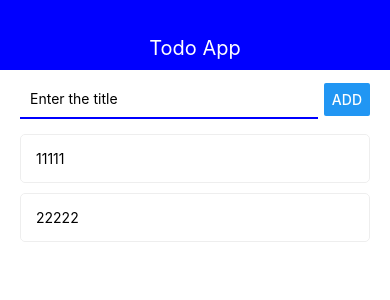
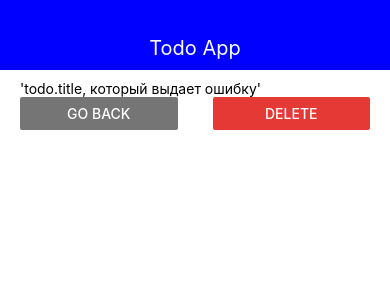
Before and after one commit to ilonAleks/ilonAleks-DEMO, a React Native app: screen / in a window 390 px wide. Shown: the top 300 px of the page. Built offline with nearby package versions, Linux system fonts and the light colour scheme.

Commit message:
конец 26 урока

```diff
--- a/App.js
+++ b/App.js
@@ -5,7 +5,7 @@ import { MainScreen } from './src/screens/MainScreen';
 import { TodoScreen } from './src/screens/TodoScreen';
 
 export default function App() {
-  const [todoId, setTodoId] = useState(null)
+  const [todoId, setTodoId] = useState('2')
   const [todos, setTodos] = useState([
     { id: '1', title: '11111' },
     { id: '2', title: '22222' },
--- a/src/screens/TodoScreen.js
+++ b/src/screens/TodoScreen.js
@@ -1,11 +1,31 @@
 import React from 'react'
 import { StyleSheet, Text, View, FlatList, Button } from 'react-native'
 
-export const TodoScreen = ({ goBack }) => {
-	return <View>
-		<Text>'todo.title, который выдает ошибку('</Text>
-		<Button title='Go back' onPress={goBack} />
-	</View>
+export const TodoScreen = ({ goBack, todo }) => {
+	return (
+		<View>
+			{/* <Text>{todo.title}</Text> */}
+			<Text>'todo.title, который выдает ошибку'</Text>
+			<View style={styles.buttons}>
+				<View style={styles.button}>
+					<Button title='Go back' color='#757575' onPress={goBack} />
+				</View>
+				<View style={styles.button}>
+					<Button title='Delete' color='#e53935' onPress={console.log('To remove')} />
+				</View>
+
+			</View>
+
+		</View>
+	)
 }
 
-const styles = StyleSheet.create({})
+const styles = StyleSheet.create({
+	buttons: {
+		flexDirection: 'row',
+		justifyContent: 'space-between'
+	},
+	button: {
+		width: '45%'
+	}
+})
```
